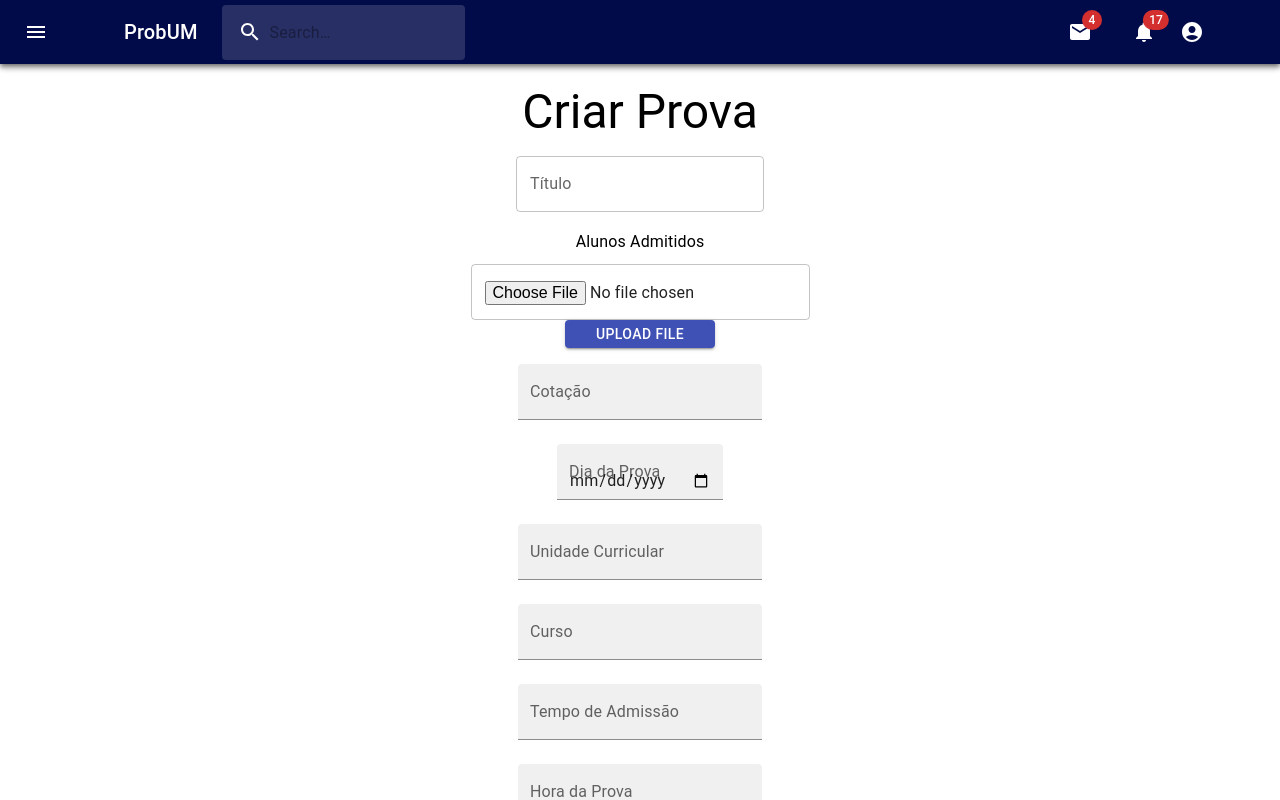
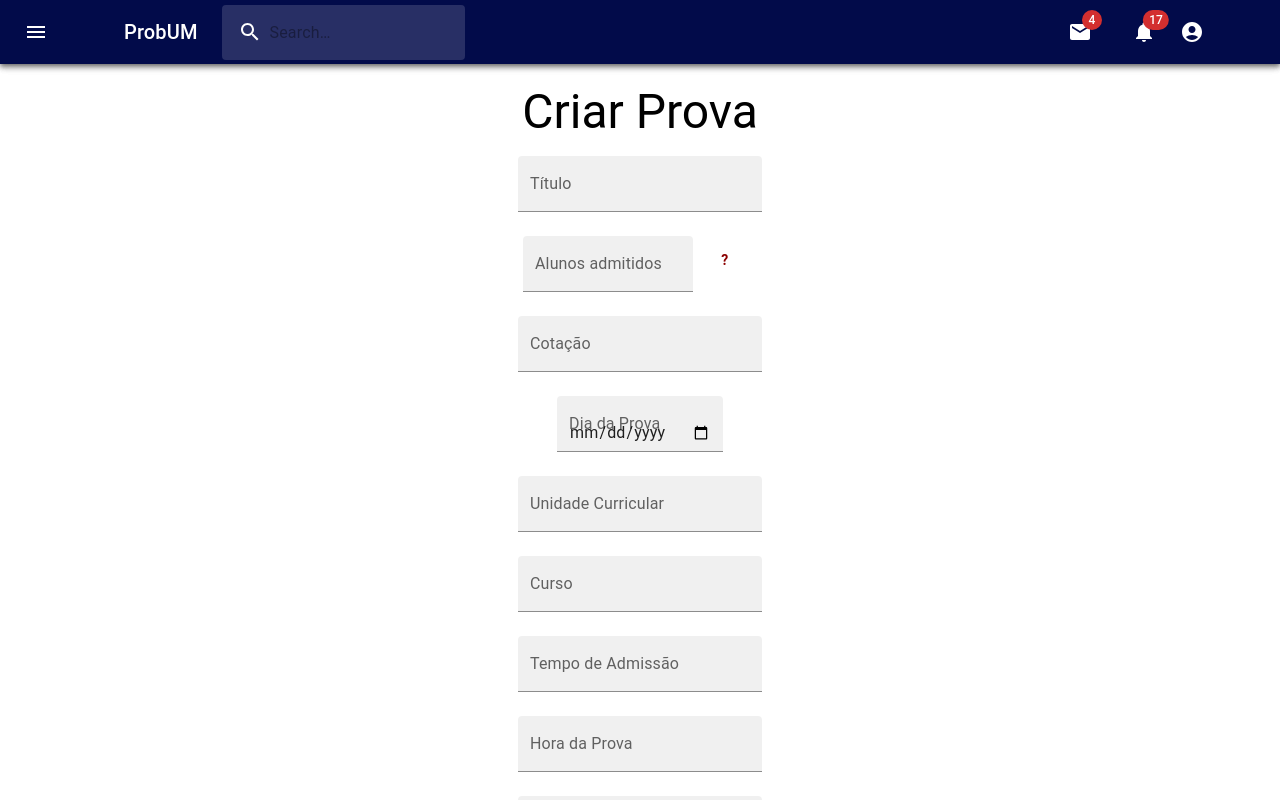
Before and after one commit to josefonte/ProjetoRAS-Grupo8B, a React (Create React App) app in the folder fe-professor/: page /create-exam in a window 1280 px wide. Shown: the top 800 px of the page. Built offline with nearby package versions, Linux system fonts and the light colour scheme.

Commit message:
alunos admitidos em lista

```diff
--- a/fe-professor/src/components/CorrectExam.js
+++ b/fe-professor/src/components/CorrectExam.js
@@ -15,7 +15,6 @@ const CorrectExam = () => {
   const [openDialog, setopenDialog] = React.useState(false);
 
   const handleSubmit = () => {
-    // Save the correction to the database.
     // Open the modal.
     setopenDialog(true);
   };
@@ -28,7 +27,6 @@ const CorrectExam = () => {
     <div>
 
       <FormControl  class="form" style={{ flexDirection: 'column' , textAlign:'center', padding: '20px'}}>
-        <div className="container"></div>
         <Typography variant="h4" className='title'>
           Correção da Prova
         </Typography>
@@ -42,9 +40,7 @@ const CorrectExam = () => {
           variant="outlined"
 
         />
-
         <div className="switch-container">
-
           <Typography className='title'> Correção Automática</Typography>
           <Switch
             label="Correção Automática"
@@ -54,11 +50,11 @@ const CorrectExam = () => {
           />
           </div>
 
-        <div>
+
           <Button variant="contained" color="primary" onClick={handleSubmit}>
             Submeter
           </Button>
-        </div>
+
 
         <Dialog open={openDialog} onClose={handleCloseDialog} className='modal'>
         <DialogTitle>Correção Automática executada com sucesso!</DialogTitle>
--- a/fe-professor/src/components/CreateExam.js
+++ b/fe-professor/src/components/CreateExam.js
@@ -1,23 +1,23 @@
 import React, { useState, useEffect } from "react";
-import * as pdfjs from 'pdfjs-dist/build/pdf';
+// import * as pdfjs from 'pdfjs-dist/build/pdf';
 // import 'pdfjs-dist/web/pdf_viewer.css';
 import { useNavigate } from "react-router-dom";
-import { TextField, FormControl, Box, Typography } from "@mui/material";
-
-
+import { TextField, FormControl, Box, Typography, Paper } from "@mui/material";
 import Dialog from "@material-ui/core/Dialog";
 import Button from "@material-ui/core/Button";
 import DialogActions from "@material-ui/core/DialogActions";
 import DialogContent from "@material-ui/core/DialogContent";
 import DialogContentText from "@material-ui/core/DialogContentText";
 import DialogTitle from "@material-ui/core/DialogTitle";
-import { v4 as uuidv4 } from 'uuid';
+import { v4 as uuidv4 } from "uuid";
 
 import "./css/createExam.css";
+import zIndex from "@mui/material/styles/zIndex";
 const CreateExam = (props) => {
   const [ids, setIds] = useState([]);
 
-  const handleFileChange = async (event) => {
+  {
+    /* const handleFileChange = async (event) => {
     const file = event.target.files[0];
 
     if (file) {
@@ -42,7 +42,8 @@ const CreateExam = (props) => {
 
       reader.readAsArrayBuffer(file);
     }
-  };
+  }; */
+  }
 
   const [openDialog, setOpenDialog] = useState(false);
 
@@ -59,30 +60,33 @@ const CreateExam = (props) => {
     tempo_admissao: "",
     duracao: "",
     acesso_autorizado: [],
-    versao: ""
+    versao: "",
   });
 
   const navigate = useNavigate();
 
-  const handleSubmit =  async (event) => {
+  const handleSubmit = async (event) => {
     event.preventDefault();
 
     try {
-      const response = await fetch(`http://localhost:8010/api/gestao/criar/${props.idDocente}`, {
-        method: 'POST',
+      const response = await fetch(
+        `http://localhost:8010/api/gestao/criar/${props.idDocente}`,
+        {
+          method: "POST",
           headers: {
-          'Content-Type': 'application/json'
+            "Content-Type": "application/json",
           },
-        body: JSON.stringify(formData)
-      });
+          body: JSON.stringify(formData),
+        }
+      );
 
       if (response.ok) {
         setOpenDialog(true);
       } else {
-        console.error('Erro ao enviar o formulário:', response.statusText);
+        console.error("Erro ao enviar o formulário:", response.statusText);
       }
     } catch (error) {
-      console.error('Erro ao enviar o formulário:', error.message);
+      console.error("Erro ao enviar o formulário:", error.message);
     }
     setOpenDialog(true);
   };
@@ -92,7 +96,7 @@ const CreateExam = (props) => {
     setOpenDialog(false);
   };
 
-  const handleCreateQuestions =  () => {
+  const handleCreateQuestions = () => {
     navigate(`/create-questions/${formData._id}`);
     setOpenDialog(false);
   };
@@ -101,11 +105,24 @@ const CreateExam = (props) => {
     const { name, value } = e.target;
     setFormData({
       ...formData,
-      [name]: value
+      [name]: value,
     });
   };
 
+  const HelperBox = ({ children }) => {
+    const [helperVisible, setHelperVisible] = useState(false);
 
+    const handleClick = () => {
+      setHelperVisible(!helperVisible);
+    };
+
+    return (
+      <Box >
+        <Button onClick={handleClick} style={{color:"#8b0000", fontWeight: "bold", backgroundColor:"8b0000"}}>?</Button>
+        {helperVisible && <Paper sx={{ padding: "16px" , marginRight:"-200px" }}>{children}</Paper>}
+      </Box>
+    );
+  };
 
   return (
     <>
@@ -121,11 +138,11 @@ const CreateExam = (props) => {
           name="nome"
           onChange={handleChange}
           // onChange={(e) => setTitulo(e.target.value)}
-          variant="outlined"
+          variant="filled"
           margin="normal"
         />
 
-        <Typography
+        {/*<Typography
           style={{ margin: "10px 0", textAlign: "left" }}>
           Alunos Admitidos
         </Typography>
@@ -133,10 +150,25 @@ const CreateExam = (props) => {
           type="file"
           onChange={handleFileChange}
         />
-
         <Button variant="contained" color="primary" component="span" style={{width: "150px", height:"28px"}}>
           Upload file
         </Button>
+        */}
+        <div className="helper-alunos">
+          <TextField
+          id="alunos"
+          label="Alunos admitidos"
+          name="alunos"
+          onChange={handleChange}
+          // onChange={(e) => setTitulo(e.target.value)}
+          variant="filled"
+          margin="normal"
+          style={{maxWidth:"170px"}}
+          />
+          <HelperBox>
+            <p>O formato deve ser "id1;id2;id3".</p>
+          </HelperBox>
+        </div>
 
         <TextField
           id="cotacao"
@@ -156,7 +188,6 @@ const CreateExam = (props) => {
           type="date"
           variant="filled"
           margin="normal"
-
         />
 
         <TextField
@@ -240,9 +271,7 @@ const CreateExam = (props) => {
           <Button onClick={handleCreateQuestions} color="primary">
             Criar Questões
           </Button>
-
         </DialogActions>
-
       </Dialog>
     </>
   );
--- a/fe-professor/src/components/CreateQuestions.js
+++ b/fe-professor/src/components/CreateQuestions.js
@@ -150,19 +150,26 @@ const CreateQuestions = (props) => {
           style={{ margin: "10px 0" }}
         />
 
+        <div className="tipoQuestao-container">
+
+          <Typography variant="h6" style={{ margin: "10px 0" }}>
+            Tipo de Questão
+          </Typography>
+
           <Select
-          label="Tipo"
+            label="Tipo de Questão"
             name="tipo_Questao"
             //value={questionType}
             onChange={handleChangeForm}
             //onChange={handleQuestionTypeChange}
-          style={{ margin: "10px 0" }}
+            style={{ margin: "20px" }}
           >
             <MenuItem value="multiple_choice">Escolha Múltipla</MenuItem>
             <MenuItem value="t_f">Verdadeiro ou Falso</MenuItem>
             <MenuItem value="development">Desenvolvimento</MenuItem>
             <MenuItem value="fill_in_the_blank">Completar Espaços</MenuItem>
           </Select>
+        </div>
 
         <Typography variant="h6" style={{ margin: "10px 0" }}>
           Respostas (selecione as corretas e as respetivas cotações)
--- a/fe-professor/src/components/Login.js
+++ b/fe-professor/src/components/Login.js
@@ -53,10 +53,12 @@ export default function Login({ setToken }) {
         </div>
 
 
-        <FormGroup id="remember" className='remember-me'>
-          <InputLabel for="remember">Remember me</InputLabel>
-          <Checkbox id="remember" value="true" name="remember" />
-        </FormGroup>
+          <FormGroup id="remember">
+            <div className='remember-me'>
+              <InputLabel for="remember">Remember me</InputLabel>
+              <Checkbox id="remember" value="true" name="remember" />
+            </div>
+          </FormGroup>
 
         <Link to="/exam-list" style={{ cursor: 'pointer' }}>
           <Button type="submit" variant="contained">
--- a/fe-professor/src/components/css/CorrectExam.css
+++ b/fe-professor/src/components/css/CorrectExam.css
@@ -32,4 +32,5 @@
 .switch-container {
       display: flex;
       align-items: center;
+      padding-bottom: 20px;
 }
--- a/fe-professor/src/components/css/CreateQuestions.css
+++ b/fe-professor/src/components/css/CreateQuestions.css
@@ -49,3 +49,8 @@
 .centered-text input {
   text-align: center;
 }
+
+.tipoQuestap-container {
+  padding: 200px;
+  background-color: blueviolet;
+}
--- a/fe-professor/src/components/css/createExam.css
+++ b/fe-professor/src/components/css/createExam.css
@@ -13,7 +13,14 @@
     margin-top: 100px;
     justify-content: center;
     display:grid;
-    background-color: #3493f9;
+    background-color: #020B4A;
     text-align: center;
 
 }
+
+.helper-alunos {
+    justify-content: center;
+    align-items: center;
+    display: flex;
+
+}
--- a/fe-professor/src/components/css/login.css
+++ b/fe-professor/src/components/css/login.css
@@ -22,9 +22,12 @@
 }
 
 .remember-me {
+    justify-content: center;
+    align-items: center;
     display: flex;
-    align-items: center;
-  }
+    padding-bottom: 20px;
+
+}
 
 .form {
     align-items: center;
```
Lines whose indentation alone changed are shown as unchanged.
